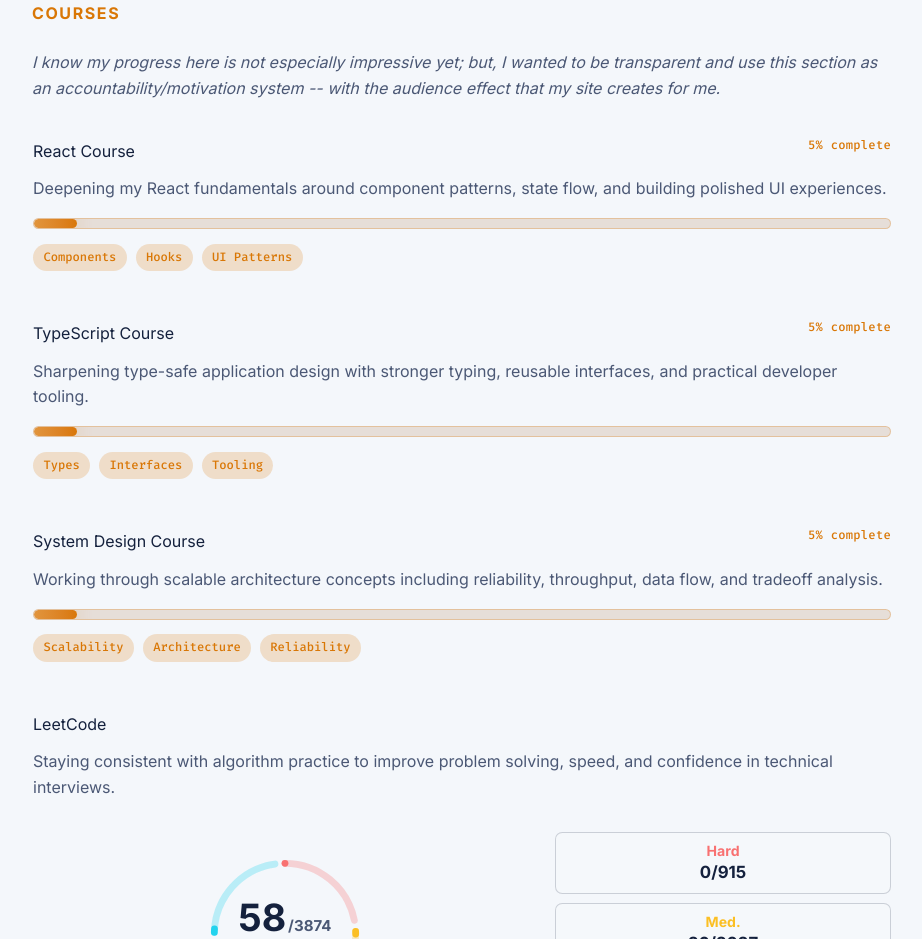
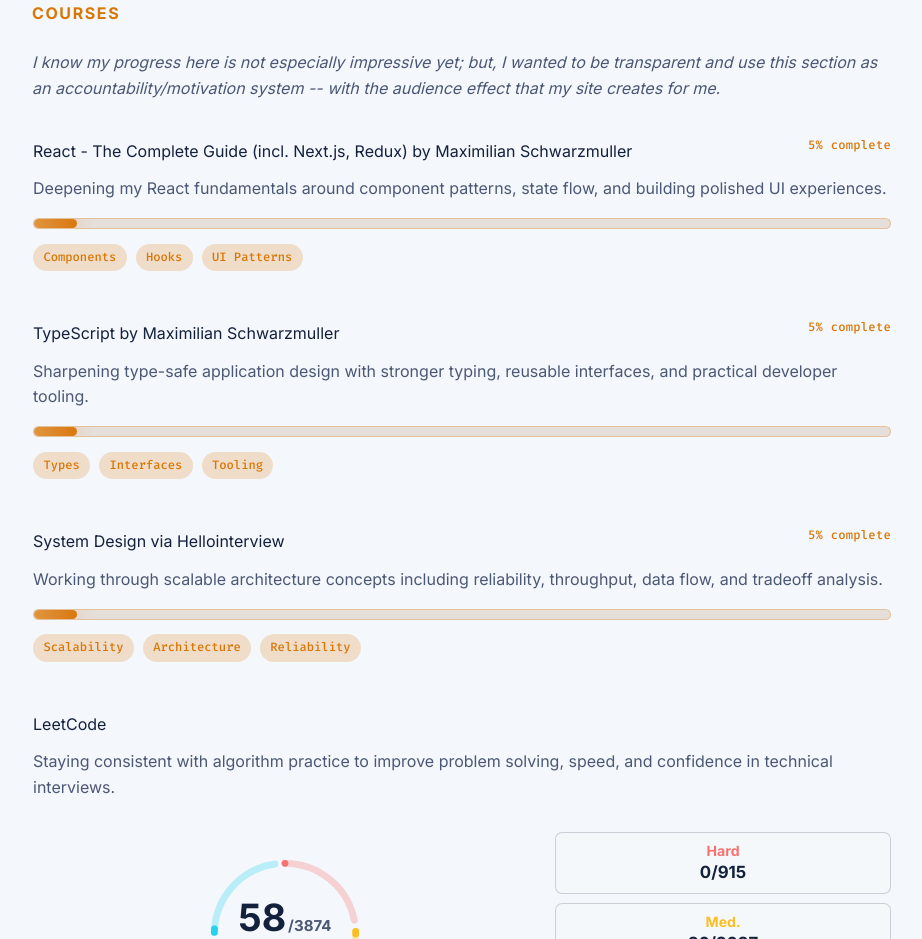
Before and after one commit to kurtluu/portfolio, a React (Vite) app in the folder react-ts-site/: page / in a window 1280 px wide. Shown: the part 2400-3339 px from the top of the page, without its empty margins (178-1100 px from the left). Built offline with nearby package versions, Linux system fonts and the light colour scheme.

Commit message:
Update course titles

```diff
--- a/react-ts-site/src/App.tsx
+++ b/react-ts-site/src/App.tsx
@@ -115,21 +115,21 @@ const projects: Project[] = [
 
 const courses: Course[] = [
   {
-    title: "React Course",
+    title: "React - The Complete Guide (incl. Next.js, Redux) by Maximilian Schwarzmuller",
     progress: 5,
     status: "5% complete",
     description: "Deepening my React fundamentals around component patterns, state flow, and building polished UI experiences.",
     tags: ["Components", "Hooks", "UI Patterns"],
   },
   {
-    title: "TypeScript Course",
+    title: "TypeScript by Maximilian Schwarzmuller",
     progress: 5,
     status: "5% complete",
     description: "Sharpening type-safe application design with stronger typing, reusable interfaces, and practical developer tooling.",
     tags: ["Types", "Interfaces", "Tooling"],
   },
   {
-    title: "System Design Course",
+    title: "System Design via Hellointerview",
     progress: 5,
     status: "5% complete",
     description: "Working through scalable architecture concepts including reliability, throughput, data flow, and tradeoff analysis.",
```
